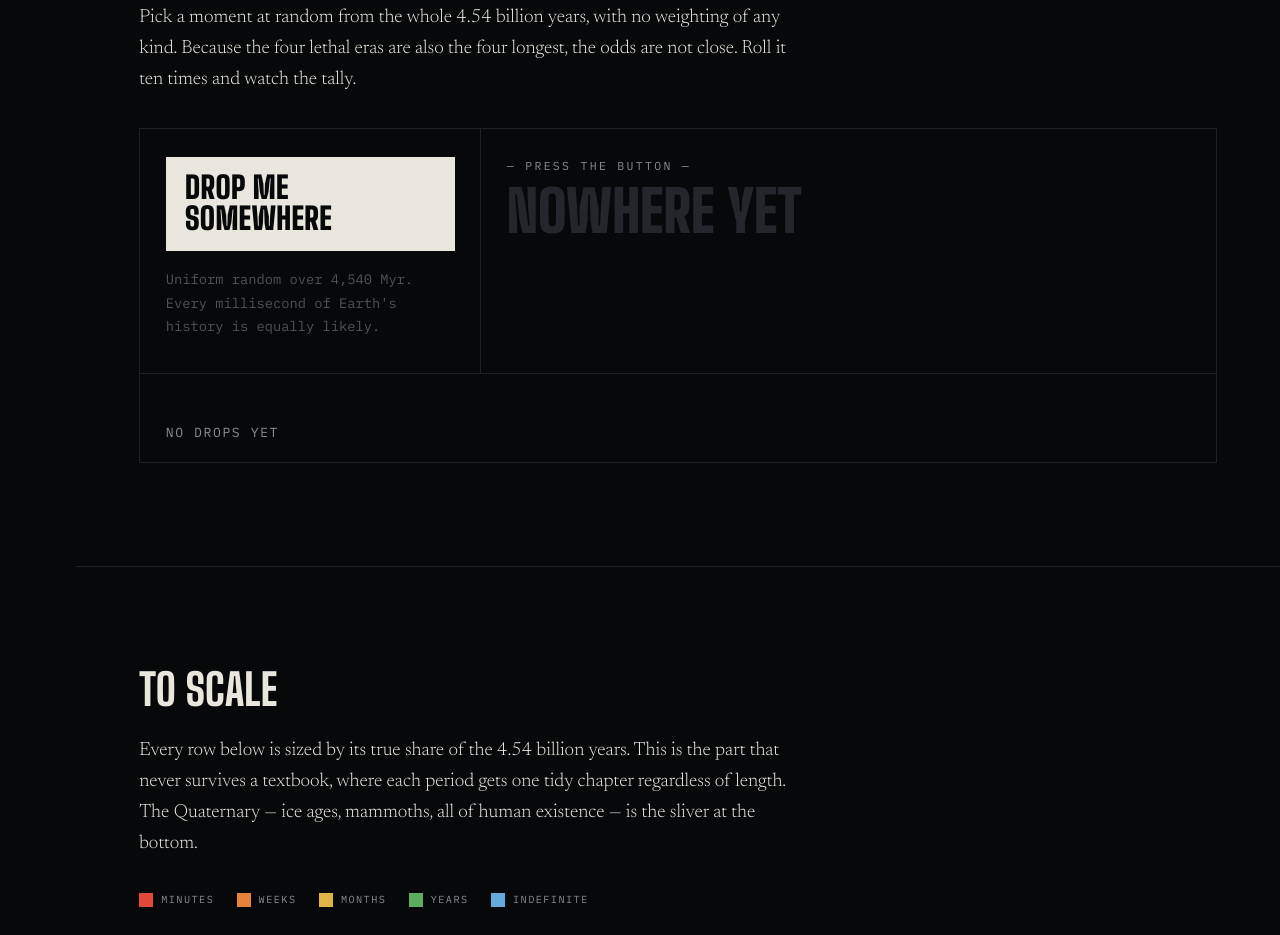
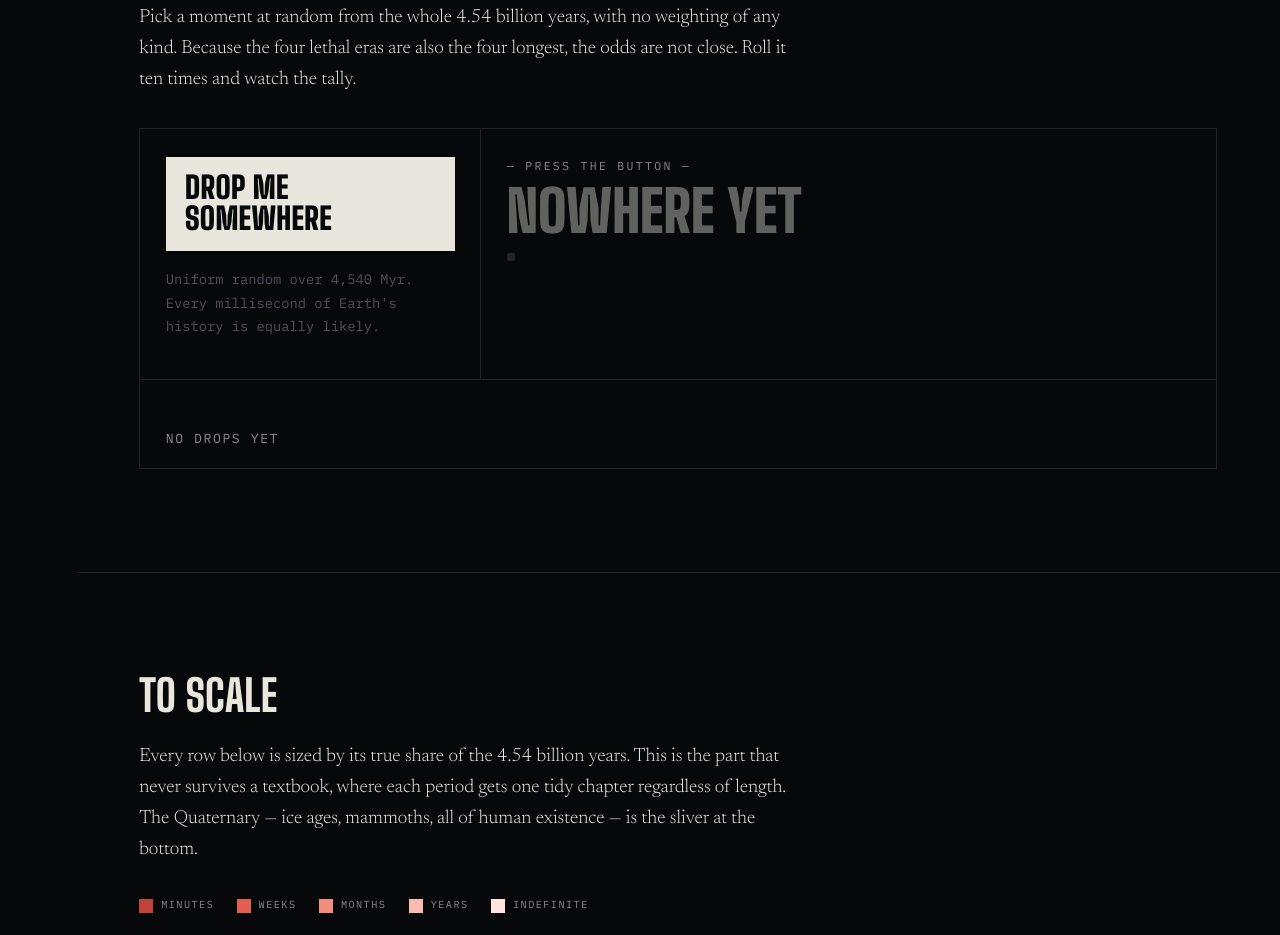
Before and after one commit to ekinertac/deep-time, a plain HTML site: page index.html in a window 1280 px wide. Shown: the part 1833-2768 px from the top of the page. Drawn offline with Linux system fonts and the light colour scheme.

Commit message:
Fix the survival-band colour separation, and stop text wearing data colour
The reported defect was weeks-orange against months-amber at dE 11.5, under the
floor of 15. Trying to re-step five hues never worked, and it took several
rounds to see why: the failure is structural. A severity order forces
hue-neighbours to sit adjacent, so red, orange and amber are unavoidably
neighbours and no ordering or re-stepping of five hues clears the gate. Every
candidate failed on the same pair.

These are ordered tiers, so the right encoding was never a rainbow. They are now
a single-hue ordinal ramp: monotone lightness, every adjacent gap over 0.06,
single hue within 5 degrees, 3.91:1 minimum contrast as marks. Intensity carries
danger, deepest red for a minute and palest for indefinite, which makes the
ordering legible in the colour itself - something the rainbow never did.

The second half is what actually unlocked it. The band colour was being used as
text in four places, which meant all five had to clear small-text contrast,
which forced them all light, which left only hue to separate them. Moving
verdicts and figures to ink tokens with a coloured swatch alongside is the
documented rule anyway, and it freed the lightness range the ramp needs.

Chart series colours re-validated unchanged.

```diff
--- a/assets/index.css
+++ b/assets/index.css
@@ -17,11 +17,36 @@
  * of the durations), assets/site.css (typography and shell this builds on).
  */
 
-.band-minutes    { --band: #e2483a; }
-.band-weeks      { --band: #e8843a; }
-.band-months     { --band: #dfb445; }
-.band-years      { --band: #5cae5a; }
-.band-indefinite { --band: #64a8dc; }
+/* Survival bands: an ORDINAL ramp, not a rainbow.
+   These are ordered severity tiers, and the previous red/orange/amber/green/blue
+   set failed on that: weeks-orange and months-amber measured only dE 11.5 apart
+   under normal vision, against a floor of 15. That was not a bad pick, it was
+   structural — a severity order forces hue-neighbours to sit adjacent, and no
+   re-ordering or re-stepping of five hues can clear the gate.
+   One hue with monotone lightness solves it and does something the rainbow never
+   did: the ordering is legible in the colour itself. Intensity carries danger, so
+   the deepest red is 'you die in a minute' and the palest is 'indefinite'.
+   Validated as an ordinal ramp against this surface: monotone L, every adjacent
+   gap over 0.06, single hue within 5 degrees, 3.91:1 minimum contrast as marks. */
+.band-minutes    { --band: #c04339; }
+.band-weeks      { --band: #e05f51; }
+.band-months     { --band: #f18d7e; }
+.band-years      { --band: #fabbb0; }
+.band-indefinite { --band: #ffe4de; }
+
+/* A reusable swatch. Text no longer wears the band colour anywhere — a coloured
+   mark beside the words carries identity instead. That is the data-viz rule, and
+   it is also why the palette was over-constrained before: requiring all five to
+   be legible as small text left only hue to separate them. */
+.swatch::before {
+  content: '';
+  display: inline-block;
+  width: 0.62em;
+  height: 0.62em;
+  border-radius: 2px;
+  background: var(--band, var(--ink-faint));
+  margin-right: 0.5em;
+}
 
 /* ---- headline stat ---- */
 .stat {
@@ -38,7 +63,7 @@
   font-weight: 900;
   font-size: clamp(2.6rem, 5vw, 4rem);
   line-height: 0.85;
-  color: var(--band, var(--ink));
+  color: var(--ink);
 }
 .stat__k {
   font-family: var(--mono);
@@ -148,7 +173,7 @@
   font-size: clamp(2.2rem, 5vw, 3.6rem);
   line-height: 0.9;
   text-transform: uppercase;
-  color: var(--band, var(--ink-faint));
+  color: var(--ink);
   min-height: 0.9em;
 }
 .roll__verdict {
@@ -157,7 +182,7 @@
   font-weight: 500;
   letter-spacing: 0.12em;
   text-transform: uppercase;
-  color: var(--band, var(--ink-faint));
+  color: var(--ink-dim);
   min-height: 1.2em;
 }
 .roll__why { font-size: 0.96rem; color: var(--ink-dim); max-width: 54ch; min-height: 3em; }
@@ -240,7 +265,7 @@
   font-weight: 500;
   letter-spacing: 0.1em;
   text-transform: uppercase;
-  color: var(--band);
+  color: var(--ink-dim);
   text-align: right;
   white-space: nowrap;
 }
@@ -270,6 +295,6 @@
 .rank tr:hover td { background: color-mix(in srgb, var(--ink) 4%, transparent); }
 .rank a { text-decoration: none; color: var(--ink); border-bottom: 1px solid var(--rule); }
 .rank a:hover { border-color: var(--band); }
-.rank__v { color: var(--band); white-space: nowrap; }
+.rank__v { color: var(--ink-dim); white-space: nowrap; }
 .rank__why { color: var(--ink-dim); line-height: 1.6; font-size: 0.74rem; }
 .rank__wrap { overflow-x: auto; }
--- a/index.html
+++ b/index.html
@@ -46,15 +46,15 @@
     <div class="stat">
       <div class="stat__cell band-minutes">
         <span class="stat__n">88%</span>
-        <span class="stat__k">of Earth's history kills you in under a minute — no breathable oxygen</span>
+        <span class="stat__k swatch">of Earth's history kills you in under a minute — no breathable oxygen</span>
       </div>
       <div class="stat__cell band-weeks">
         <span class="stat__n">11%</span>
-        <span class="stat__k">is breathable but has nothing on land you can eat</span>
+        <span class="stat__k swatch">is breathable but has nothing on land you can eat</span>
       </div>
       <div class="stat__cell band-indefinite">
         <span class="stat__n">1.5%</span>
-        <span class="stat__k">would let you live out a normal life</span>
+        <span class="stat__k swatch">would let you live out a normal life</span>
       </div>
     </div>
   </div>
@@ -100,7 +100,7 @@
       <div class="roll__panel" id="roll-panel">
         <span class="roll__age" id="roll-age">— press the button —</span>
         <span class="roll__era" id="roll-era">Nowhere yet</span>
-        <span class="roll__verdict" id="roll-verdict"></span>
+        <span class="roll__verdict swatch" id="roll-verdict"></span>
         <p class="roll__why" id="roll-why"></p>
         <a class="roll__link" id="roll-link" href="#"></a>
       </div>
@@ -242,7 +242,7 @@
     return `<tr class="band-${e.band}">
       <td>${String(i + 1).padStart(2, '0')}</td>
       <td><a href="${eraFile(e)}">${e.name}</a></td>
-      <td class="rank__v">${e.verdict}</td>
+      <td class="rank__v swatch">${e.verdict}</td>
       <td class="rank__why">${WHY[slug]}</td>
     </tr>`;
   }).join('');
```
Also changed, not shown: 1 other file.
